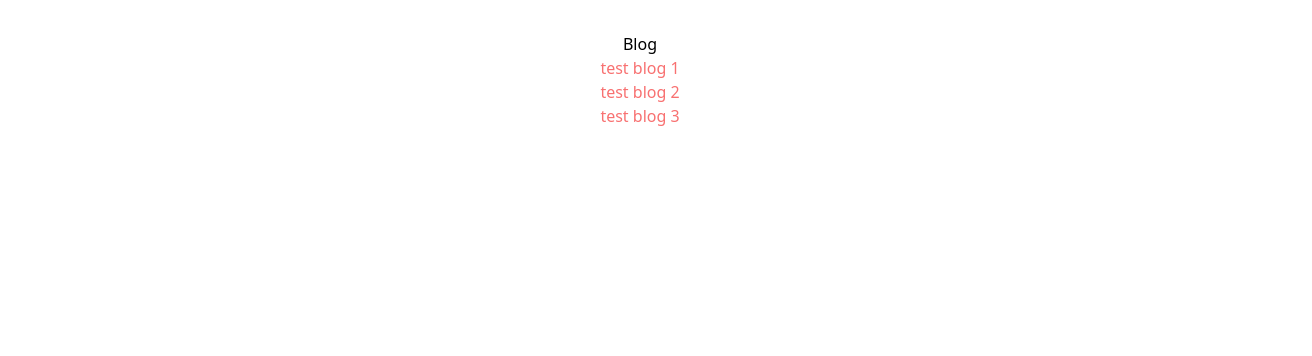
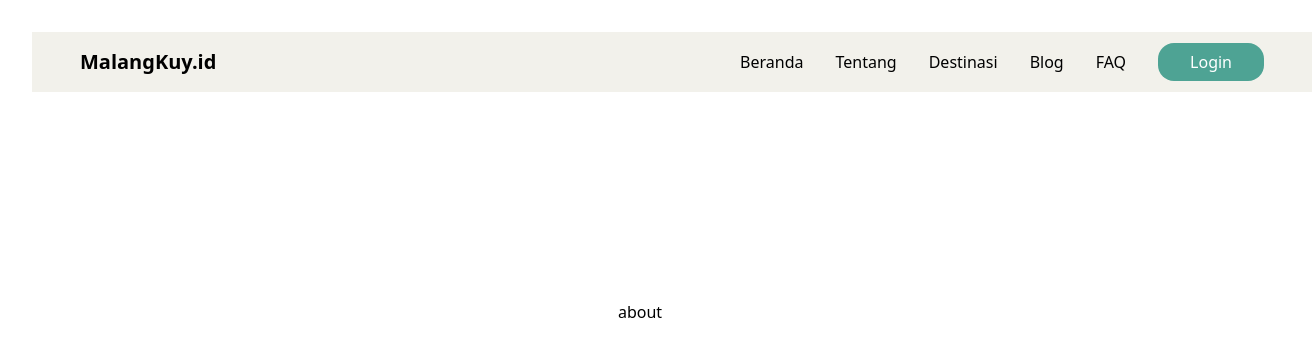
Before and after one commit to adyfp24/frontend-tourism-react, a React (Vite) app: page /about in a window 1280 px wide. Shown: the top 356 px of the page, 1312 px wide, since content can reach past the window. Built offline with nearby package versions, Linux system fonts and the light colour scheme.

Commit message:
feat(navbar): adding navbar component

```diff
--- a/src/App.jsx
+++ b/src/App.jsx
@@ -11,6 +11,7 @@ import Semeru from "./pages/destinasi/Semeru";
 import TuguMalang from "./pages/destinasi/TuguMalang";
 import BlogDetail from "./pages/blog/BlogDetail";
 import ChatBot from "./pages/chatbotAI/ChatBot";
+import About from "./pages/About";
 
 function App() {
 
@@ -19,7 +20,7 @@ function App() {
       <Routes>
         <Route path="/" element={ <LandingPage/> } />
         <Route path="/blog" element={ <Blog/> } />
-        <Route path="/about" element={ <Blog/> } />
+        <Route path="/about" element={ <About/> } />
         <Route path="/blog" element={ <Blog/> } />
         <Route path="/blog/content" element={ <BlogDetail/> } />
         <Route path="/destinasi" element={ <Destinasi/> } />
--- a/src/includes/Navbar.jsx
+++ b/src/includes/Navbar.jsx
@@ -1,9 +1,35 @@
 import React from 'react'
 
 function Navbar() {
-  return (
-    <div>Navbar</div>
-  )
+    return (
+        <div className="flex flex-wrap">
+            <section className="relative mx-auto">
+                <nav className="flex justify-between bg-custom-100 text-black w-screen">
+                    <div className="px-5 xl:px-12 py-4 flex w-full justify-between items-center">
+                        <a className="text-xl font-sans font-semibold font-heading" href="#">
+                            MalangKuy.id
+                        </a>
+                        <div className="hidden xl:flex space-x-5 items-center">
+                            <ul className="hidden md:flex mx-auto font-light font-sans font-heading space-x-8">
+                                <li><a className="hover:text-custom-200" href="#">Beranda</a></li>
+                                <li><a className="hover:text-custom-200" href="#">Tentang</a></li>
+                                <li><a className="hover:text-custom-200" href="#">Destinasi</a></li>
+                                <li><a className="hover:text-custom-200" href="#">Blog</a></li>
+                                <li><a className="hover:text-custom-200" href="#">FAQ</a></li>
+                                <li><a className="bg-custom-200 text-white font-sans font-normal px-8 py-2 rounded-2xl hover:text-gray-200" href="#">Login</a></li>
+                            </ul>
+                        </div>
+                    </div>
+                    <a className="navbar-burger self-center mr-12 xl:hidden" href="#">
+                        <svg xmlns="http://www.w3.org/2000/svg" className="h-6 w-6 hover:text-gray-200" fill="none" viewBox="0 0 24 24" stroke="currentColor">
+                            <path stroke-linecap="round" stroke-linejoin="round" stroke-width="2" d="M4 6h16M4 12h16M4 18h16" />
+                        </svg>
+                    </a>
+                </nav>
+
+            </section>
+        </div>
+    )
 }
 
 export default Navbar
--- a/src/pages/About.jsx
+++ b/src/pages/About.jsx
@@ -1,8 +1,14 @@
 import React from 'react'
+import Navbar from '../includes/Navbar'
 
 function About() {
   return (
-    <div>About</div>
+      <div className=''>
+        <Navbar/>
+        <h1 className='mt-52 flex justify-center'>about</h1>
+
+
+    </div>
   )
 }
 
--- a/tailwind.config.js
+++ b/tailwind.config.js
@@ -6,6 +6,12 @@ export default {
   ],
   theme: {
     extend: {
+      colors: {
+        custom: {
+          100: '#F2F1EB',
+          200: '#4EA394'
+        },
+      },
       fontFamily: {
         Montserrat: ["Montserrat", "sans-serif"],
         Epilogue: ["Epilogue", "sans-serif"]
```
